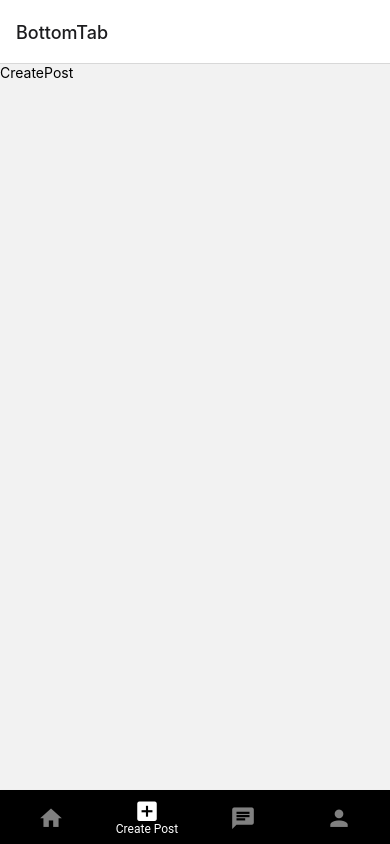
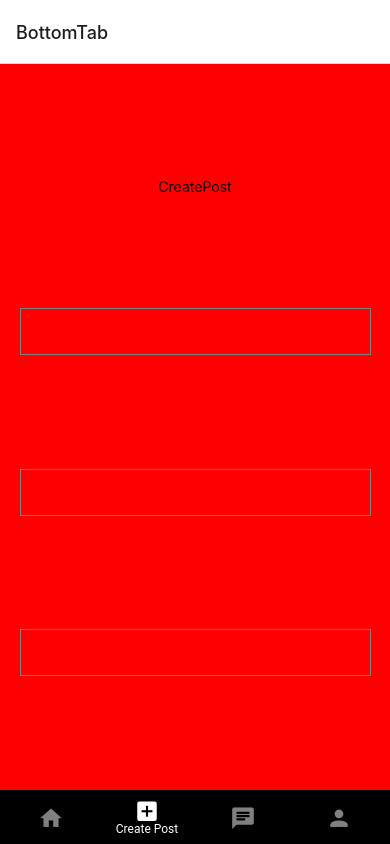
Before and after one commit to Yigit-Yeler/D-Ev-ret, a React Native app: screen /CreatePost in a window 390 px wide. Built offline with nearby package versions, Linux system fonts and the light colour scheme.

Commit message:
Screens :: designed create post screen

```diff
--- /dev/null
+++ b/src/components/styles/textInputStyles.js
@@ -0,0 +1,14 @@
+import { StyleSheet } from 'react-native';
+import { widthPercentageToDP as wp, heightPercentageToDP as hp } from 'react-native-responsive-screen';
+
+const usualWidth = wp('90%')
+const usualHeight = wp('12%')
+
+export const textInputStyles = StyleSheet.create({
+    textInput: {
+        width: usualWidth,
+        height: usualHeight,
+        borderWidth: 1,
+        borderColor: 'grey'
+    }
+});
--- a/src/screens/CreatePost.js
+++ b/src/screens/CreatePost.js
@@ -1,10 +1,38 @@
-import { View, Text } from 'react-native'
-import React from 'react'
+import { View, Text, TextInput } from 'react-native'
+import React, { useState } from 'react'
+import { createPostStyles } from '../styles/createPostStyles'
+import { textInputStyles } from '../components/styles/textInputStyles'
+const CreatePost = () => {
+    const [text, setText] = useState({
+        'title': '',
+        'desc': '',
+        'adress': ''
+    })
 
-const CreatePost = () => {
+    const handleTextInputs = (value, name) => {
+        let updatedValue = { [name]: value };
+        setText(text => ({
+            ...text,
+            ...updatedValue
+        }));
+        console.log(text)
+    }
+
     return (
-        <View>
+        <View style={createPostStyles.main}>
             <Text>CreatePost</Text>
+            <TextInput
+                style={textInputStyles.textInput}
+                onChangeText={(text) => handleTextInputs(text, 'title')}
+            />
+            <TextInput
+                style={textInputStyles.textInput}
+                onChangeText={(text) => handleTextInputs(text, 'desc')}
+            />
+            <TextInput
+                style={textInputStyles.textInput}
+                onChangeText={(text) => handleTextInputs(text, 'adress')}
+            />
         </View>
     )
 }
--- /dev/null
+++ b/src/styles/createPostStyles.js
@@ -0,0 +1,10 @@
+import { StyleSheet } from 'react-native';
+
+export const createPostStyles = StyleSheet.create({
+    main: {
+        flex: 1,
+        backgroundColor: 'red',
+        alignItems: 'center',
+        justifyContent: 'space-evenly'
+    },
+});
```
